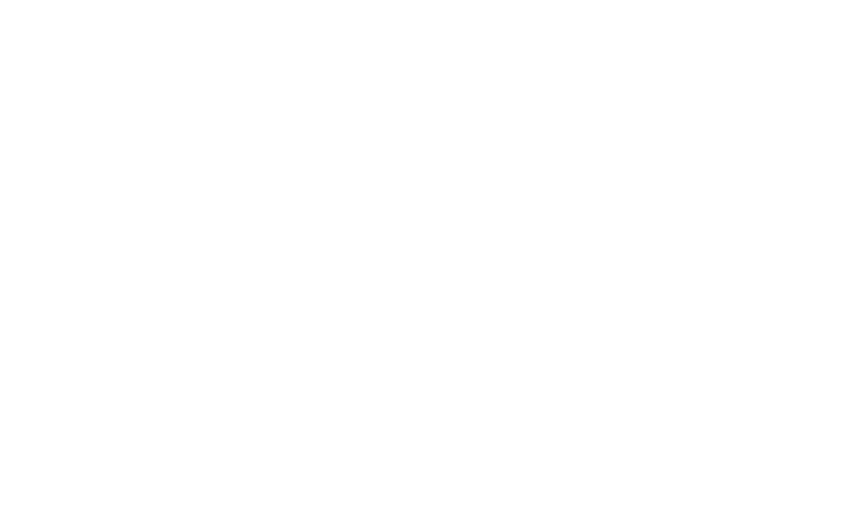
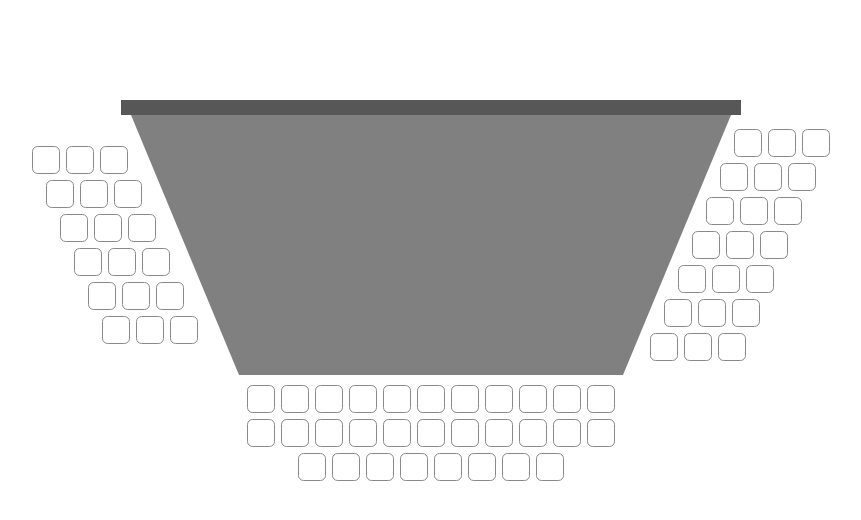
Before and after one commit to YairHernandezPech/Escenarios, a React (Create React App) app: page /escenario3 in a window 1280 px wide. Before the commit this address had no page. Shown: the top 520 px of the page, without its empty margins (209-1070 px from the left). Built offline with nearby package versions, Linux system fonts and the light colour scheme; a small style sheet from the web is missing.

Commit message:
fix: add scenary 3

```diff
--- a/src/App.js
+++ b/src/App.js
@@ -4,6 +4,7 @@
 import './App.css';
 import Formulario from './Components/inicio/form';
 import Escenario1 from './Components/Scenary1/Escenario1';
+import Escenario3 from './Components/Scenary3/index';
 
 function App() {
   return (
@@ -11,6 +12,8 @@
       <Routes>
         <Route path="/" element={<Formulario />}></Route>
         <Route path="/escenario1" element={<Escenario1 />}></Route>
+
+        <Route path="/escenario3" element={<Escenario3 />}></Route>
       </Routes>
     </Router>
 
--- a/src/Components/Scenary1/Asientos1.js
+++ b/src/Components/Scenary1/Asientos1.js
@@ -14,7 +14,7 @@
             className={`seat ${available ? 'available' : 'unavailable'}`}
             onClick={handleClick}
         >
-            {!available && id}
+            {id}
         </div>
         // <p>Icono de café: <i className="fa-regular fa-user"></i></p>
     );
--- /dev/null
+++ b/src/Components/Scenary3/index.js
@@ -0,0 +1,67 @@
+import React from 'react';
+import "../../style.css";
+import Asientos from '../Scenary1/Asientos1'
+
+
+
+const Escenario3 = () => {
+  const seatsLeft = [
+    [{id:1, name: "test"}, {id:1, name: "test"}, {id:1, name: "test"}],
+    [{id:1, name: "test"}, {id:1, name: "test"}, {id:1, name: "test"}],
+    [{id:1, name: "test"}, {id:1, name: "test"}, {id:1, name: "test"}],
+    [{id:1, name: "test"}, {id:1, name: "test"}, {id:1, name: "test"}],
+    [{id:1, name: "test"}, {id:1, name: "test"}, {id:1, name: "test"}],
+    [{id:1, name: "test"}, {id:1, name: "test"}, {id:1, name: "test"}],
+  ];
+  const seatsRight = [
+    [{id:1, name: "test"}, {id:1, name: "test"}, {id:1, name: "test"}],
+    [{id:1, name: "test"}, {id:1, name: "test"}, {id:1, name: "test"}],
+    [{id:1, name: "test"}, {id:1, name: "test"}, {id:1, name: "test"}],
+    [{id:1, name: "test"}, {id:1, name: "test"}, {id:1, name: "test"}],
+    [{id:1, name: "test"}, {id:1, name: "test"}, {id:1, name: "test"}],
+    [{id:1, name: "test"}, {id:1, name: "test"}, {id:1, name: "test"}],
+    [{id:1, name: "test"}, {id:1, name: "test"}, {id:1, name: "test"}],
+  ];
+  const seats = Array.from({ length: 30 }, (_, i) => i + 1);
+
+  return (
+    <div className="stage-container">
+      <div style={{ marginTop: '100px' }}></div>
+
+      <div style={{height:"15px", backgroundColor: "#575757", width: "620px" }}></div>
+
+      <div class="row-flex">
+        <div style={{width: "300px", textAlign: "right"}}>
+          {seatsLeft.map((seatrow, rowIndex) => (
+            <div style={{ marginRight: `${-14 * rowIndex}px` }} key={rowIndex}>
+              {seatrow.map((seat) => (
+                <Asientos key={seat.id} id={seat.id} />
+              ))}
+            </div>
+          ))}
+        </div>
+
+        <div class="trapecio"></div>
+
+        <div style={{width: "300px", textAlign: "left"}}>
+          {seatsRight.map((seatrow, rowIndex) => (
+            <div style={{ marginLeft: `${-14 * rowIndex}px` }} key={rowIndex}>
+              {seatrow.map((seat) => (
+                <Asientos key={seat.id} id={seat.id} />
+              ))}
+            </div>
+          ))}
+        </div>
+      </div>
+
+      <div class="seatscenter">
+        {seats.map(seatId => (
+            <Asientos key={seatId} id={seatId} />
+        ))}
+      </div>
+
+    </div>
+  );
+}
+
+export default Escenario3;
--- a/src/Components/inicio/form.js
+++ b/src/Components/inicio/form.js
@@ -15,6 +15,12 @@
             case '2':
                 navigation('/documents');
                 break;
+            case '3':
+                navigation('/escenario3');
+                break;
+            case '4':
+                navigation('/escenario4');
+                break;
             default:
                 break;
         }
@@ -29,6 +35,8 @@
                             <option selected>Open this select menu</option>
                             <option value="1">Escenario 1</option>
                             <option value="2">Escenario 2</option>
+                            <option value="3">Escenario 3</option>
+                            <option value="4">Escenario 4</option>
                         </FormSelect>
                     </div>
                 </div>
--- a/src/style.css
+++ b/src/style.css
@@ -134,3 +134,25 @@
   left: 50%;
   transform: translateX(-50%);
 }
+
+.trapecio {
+  min-width: 600px;
+  height: 260px;
+  background-color: gray;
+  clip-path: polygon(0% 0%, 100% 0%, 82% 100%, 18% 100%);
+  position: relative;
+}
+
+.row-flex{
+  display: flex;
+  justify-content: center;
+  align-items: center;
+}
+
+.seatscenter {
+  max-width: 400px;
+  margin-top: 7px;
+  display: flex;
+  flex-wrap: wrap;
+  justify-content: center;
+}
```
